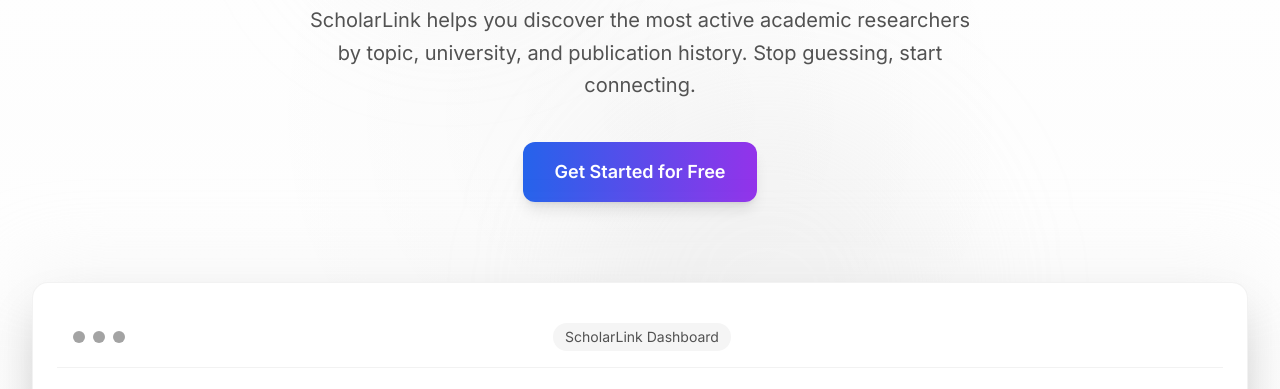
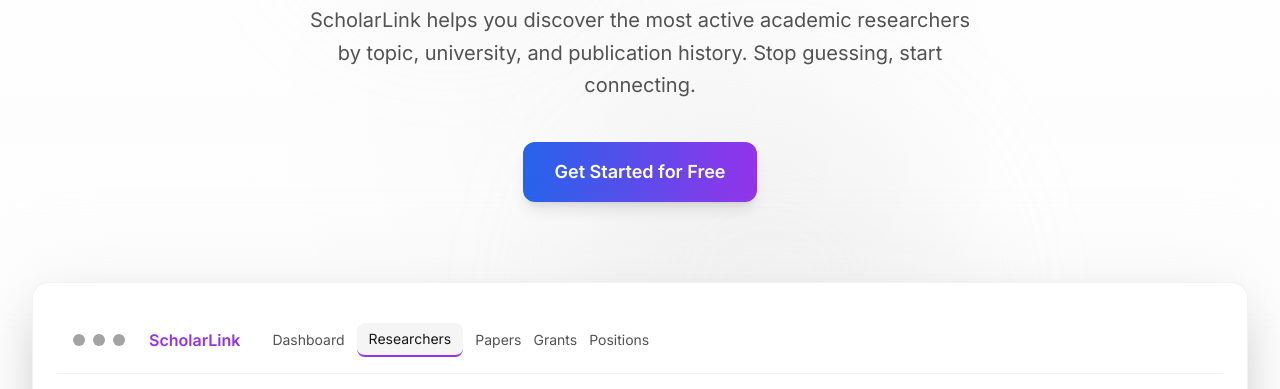
Before and after one commit to EmGeeDoubleU/scholarlink.io, a plain HTML site: page index.html in a window 1280 px wide. Shown: the part 398-787 px from the top of the page. Drawn offline with nearby package versions, Linux system fonts and the light colour scheme.

Commit message:
made some ui changes to the prod example

```diff
--- a/index.html
+++ b/index.html
@@ -128,14 +128,20 @@
                 <div id="product-preview" class="mt-20 max-w-7xl mx-auto relative">
     <div class="absolute -inset-4 bg-neutral-200/30 rounded-3xl blur-2xl"></div>
     <div class="relative bg-white p-6 border border-neutral-200/50 rounded-2xl shadow-2xl backdrop-blur-sm">
-        <div class="flex items-center justify-between p-4 border-b border-neutral-200/50">
-            <div class="flex items-center gap-2">
+        <div class="flex items-center justify-start p-4 border-b border-neutral-200/50">
+            <div class="flex items-center gap-2 mr-6">
                 <span class="w-3 h-3 bg-neutral-400 rounded-full"></span>
                 <span class="w-3 h-3 bg-neutral-400 rounded-full"></span>
                 <span class="w-3 h-3 bg-neutral-400 rounded-full"></span>
             </div>
-            <div class="text-sm text-neutral-600 bg-neutral-100 px-3 py-1 rounded-full">ScholarLink Dashboard</div>
-            <div class="w-12"></div>
+            <div class="text-base font-semibold text-purple-600 mr-8">ScholarLink</div>
+            <div class="flex items-center space-x-3">
+                <div class="text-sm text-neutral-600 hover:text-neutral-900 transition-colors cursor-pointer">Dashboard</div>
+                <div class="text-sm text-neutral-900 bg-neutral-100 px-3 py-1.5 rounded-lg border-b-2 border-purple-600 transition-colors">Researchers</div>
+                <div class="text-sm text-neutral-600 hover:text-neutral-900 transition-colors cursor-pointer">Papers</div>
+                <div class="text-sm text-neutral-600 hover:text-neutral-900 transition-colors cursor-pointer">Grants</div>
+                <div class="text-sm text-neutral-600 hover:text-neutral-900 transition-colors cursor-pointer">Positions</div>
+            </div>
         </div>
 
         <div class="flex gap-6 p-6 h-[450px]">
```
